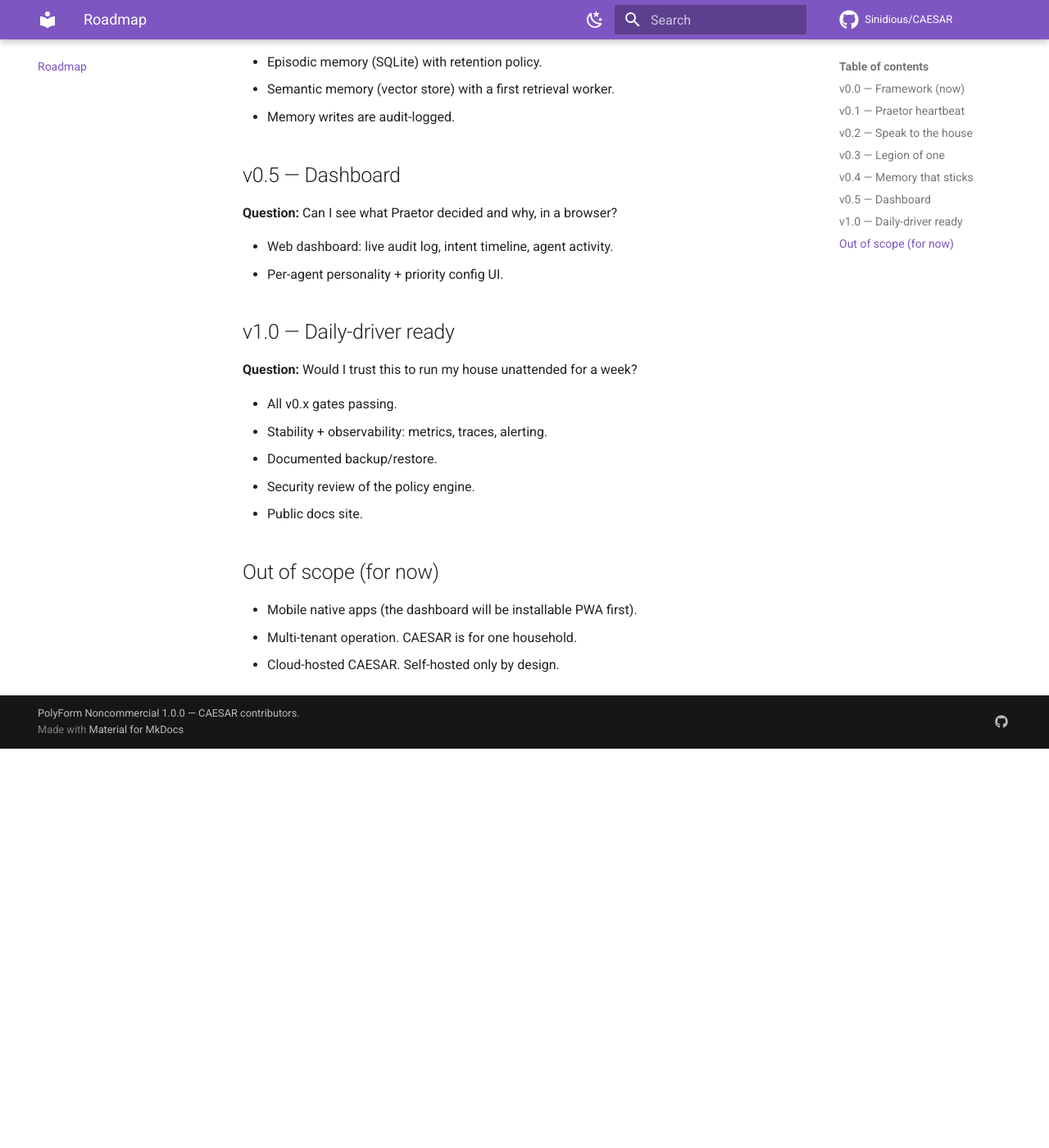
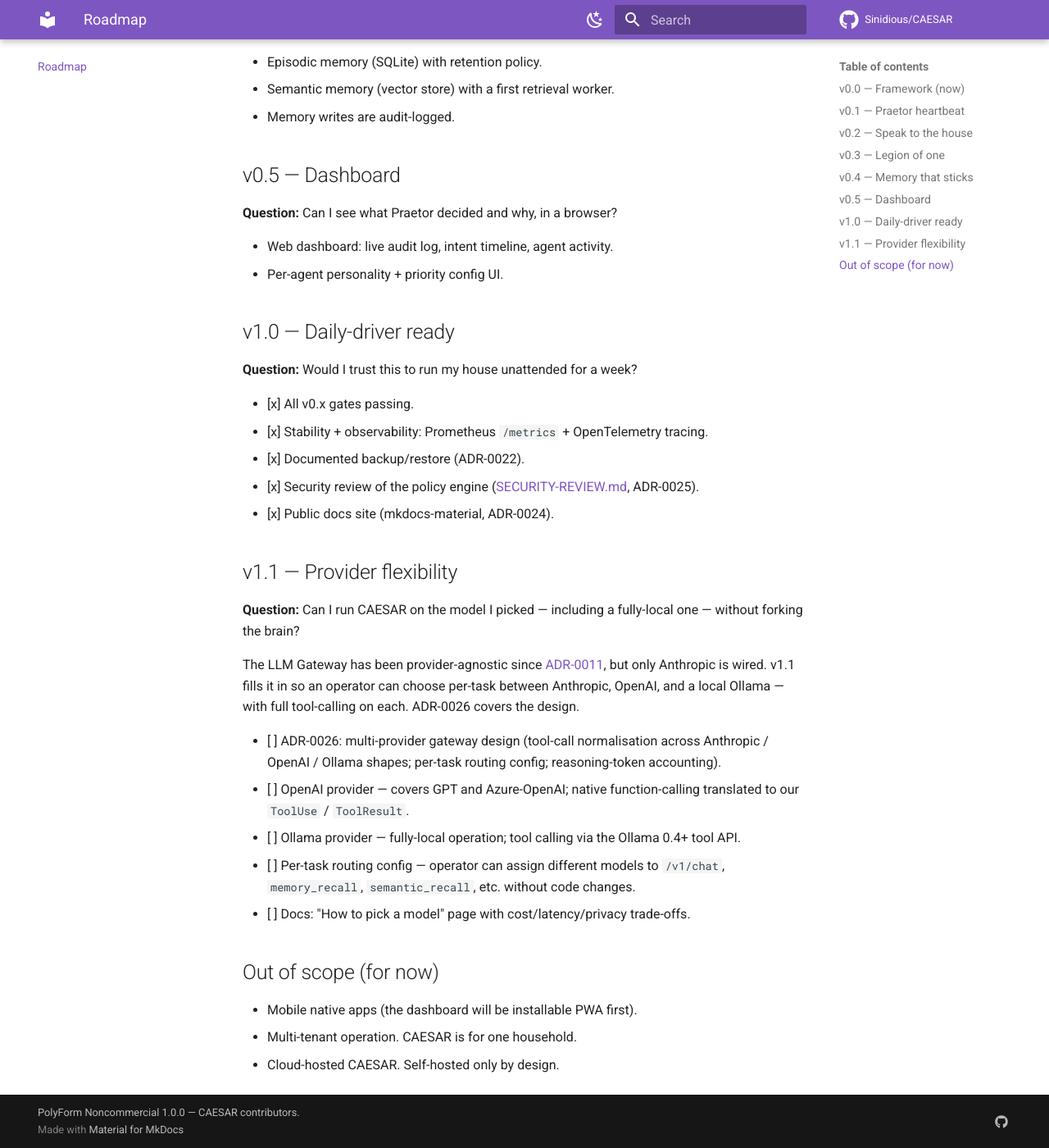
Before and after one commit to Sinidious/CAESAR, an MkDocs documentation site: the page built from docs/ROADMAP.md, in a window 1280 px wide and 1400 px high, scrolled down 1402 px. Shown: the whole window at 82% size. Built offline with MkDocs 1.6.1 and Material for MkDocs 9.7.7, drawn with Linux system fonts in a browser that asks for light colours; comment, search, counter and statistics services are not loaded; before the commit the page ends 2315 px from its top, so only the background shows below that.

Commit message:
docs: plan v1.1 — provider flexibility (ADR-0026) (#54)

```diff
--- a/docs/ROADMAP.md
+++ b/docs/ROADMAP.md
@@ -64,11 +64,35 @@ for a task, and return a result?
 
 **Question:** Would I trust this to run my house unattended for a week?
 
-- All v0.x gates passing.
-- Stability + observability: metrics, traces, alerting.
-- Documented backup/restore.
-- Security review of the policy engine.
-- Public docs site.
+- [x] All v0.x gates passing.
+- [x] Stability + observability: Prometheus `/metrics` + OpenTelemetry tracing.
+- [x] Documented backup/restore (ADR-0022).
+- [x] Security review of the policy engine ([SECURITY-REVIEW.md](SECURITY-REVIEW.md), ADR-0025).
+- [x] Public docs site (mkdocs-material, ADR-0024).
+
+## v1.1 — Provider flexibility
+
+**Question:** Can I run CAESAR on the model I picked — including a
+fully-local one — without forking the brain?
+
+The LLM Gateway has been provider-agnostic since
+[ADR-0011](adr/0011-llm-gateway.md), but only Anthropic is wired.
+v1.1 fills it in so an operator can choose per-task between
+Anthropic, OpenAI, and a local Ollama — with full tool-calling on
+each. ADR-0026 covers the design.
+
+- [ ] ADR-0026: multi-provider gateway design (tool-call
+      normalisation across Anthropic / OpenAI / Ollama shapes;
+      per-task routing config; reasoning-token accounting).
+- [ ] OpenAI provider — covers GPT and Azure-OpenAI; native
+      function-calling translated to our `ToolUse` / `ToolResult`.
+- [ ] Ollama provider — fully-local operation; tool calling via
+      the Ollama 0.4+ tool API.
+- [ ] Per-task routing config — operator can assign different
+      models to `/v1/chat`, `memory_recall`, `semantic_recall`,
+      etc. without code changes.
+- [ ] Docs: "How to pick a model" page with cost/latency/privacy
+      trade-offs.
 
 ## Out of scope (for now)
 
--- a/mkdocs.yml
+++ b/mkdocs.yml
@@ -103,6 +103,7 @@ nav:
       - "0023 — OpenTelemetry tracing": adr/0023-opentelemetry-tracing.md
       - "0024 — Documentation site": adr/0024-docs-site-mkdocs.md
       - "0025 — Security review process": adr/0025-security-review.md
+      - "0026 — Multi-provider LLM gateway": adr/0026-multi-provider-llm-gateway.md
 
 validation:
   omitted_files: warn
```
Also changed, not shown: docs/adr/0026-multi-provider-llm-gateway.md (added, +201 -0 lines), docs/adr/README.md (+1 -0 lines).
